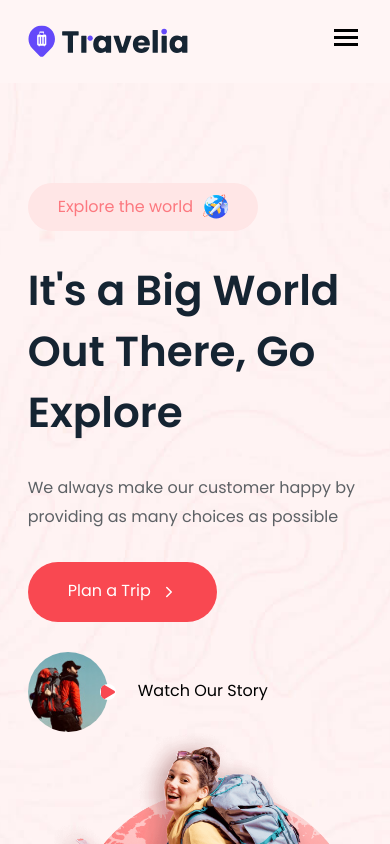
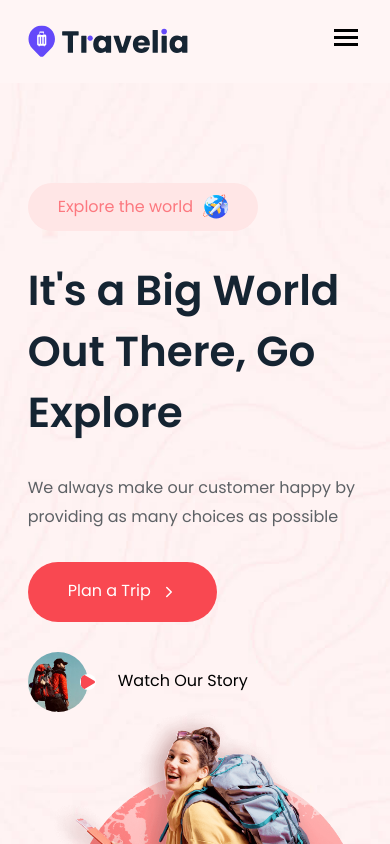
Before and after one commit to Meetkamal256/travelia-website-react-typescript, a React (Vite) app: page / in a window 390 px wide. Shown: the top 844 px of the page. Built offline with nearby package versions, Linux system fonts and the light colour scheme.

Commit message:
reduced the height and width of hero image in smaller devices

```diff
--- a/src/components/hero/hero.css
+++ b/src/components/hero/hero.css
@@ -88,4 +88,9 @@
   #hero {
     padding-block-start: 100px;
   }
+
+  .btn__img {
+    height: 60px;
+    width: 60px;
+  }
 }
```
